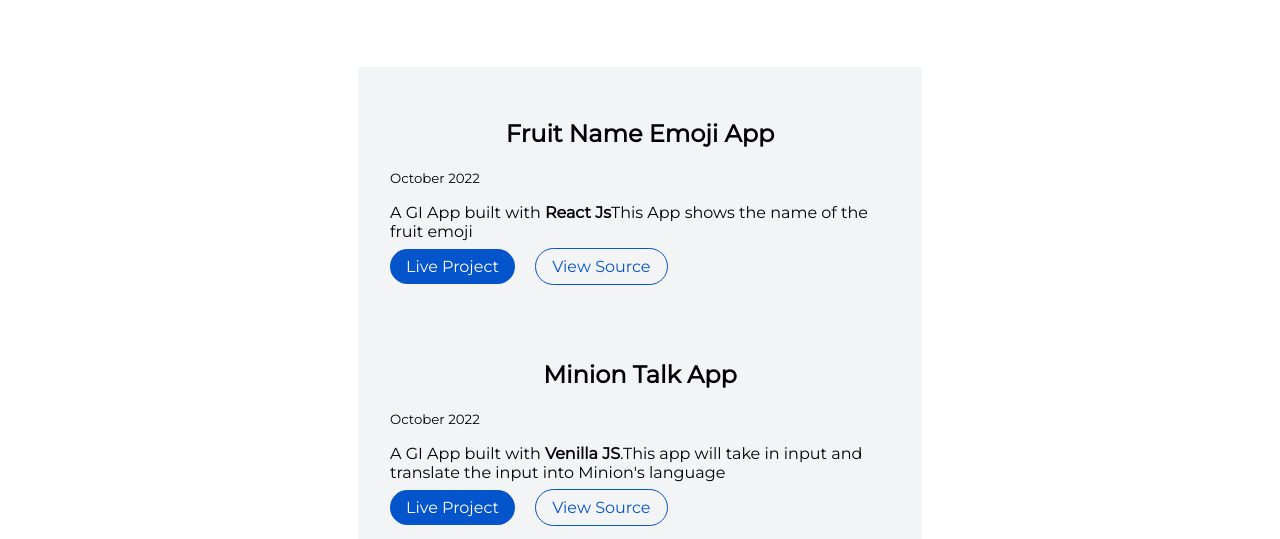
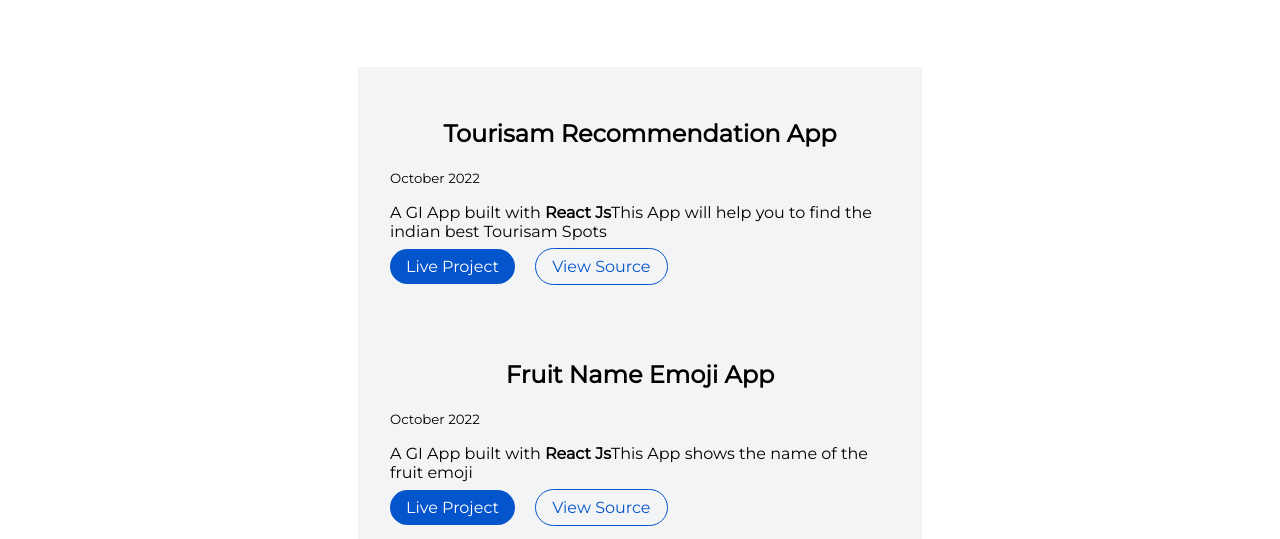
Before and after one commit to seshubabukaranam/seshubabukaranam-protfolio., a plain HTML site: page projects.html in a window 1280 px wide. Shown: the part 261-800 px from the top of the page. Drawn offline with Linux system fonts and the light colour scheme.

Commit message:
Feat-New Project Added.
Tourisam Recommendation App

```diff
--- a/projects.html
+++ b/projects.html
@@ -27,6 +27,15 @@
             <h1 class="developer-heading">See My <span class="heading-inverted">Projects</span></h1>
     </header>
     <ul class="list-non-bullet">
+        <li>
+            <section class="showcase-list container container-center section ow">
+                <h1>Tourisam Recommendation App</h1>
+                <small>October 2022</small>
+                <p>A GI App built with <strong>React Js</strong>This App will help you to find the indian best Tourisam Spots</p>
+                <a class="link link-primary" href ="https://tourisam-recommendation-app.netlify.app/">Live Project</a>
+                <a class="link link-secondary" href="https://github.com/seshubabukaranam/Tourisam-Recommendation-App.git">View Source</a>
+            </section>
+        </li>
         <li>
             <section class="showcase-list container container-center section ow">
                 <h1>Fruit Name Emoji App </h1>
```
